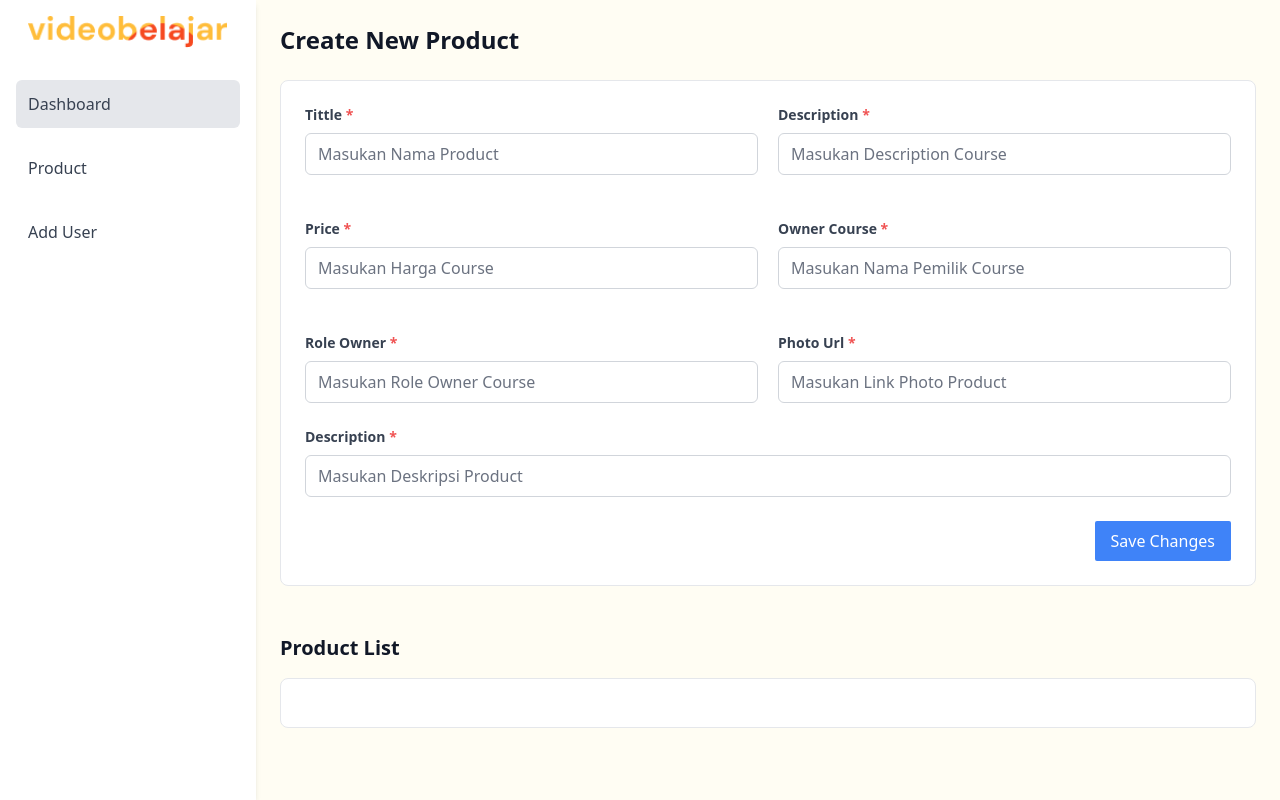
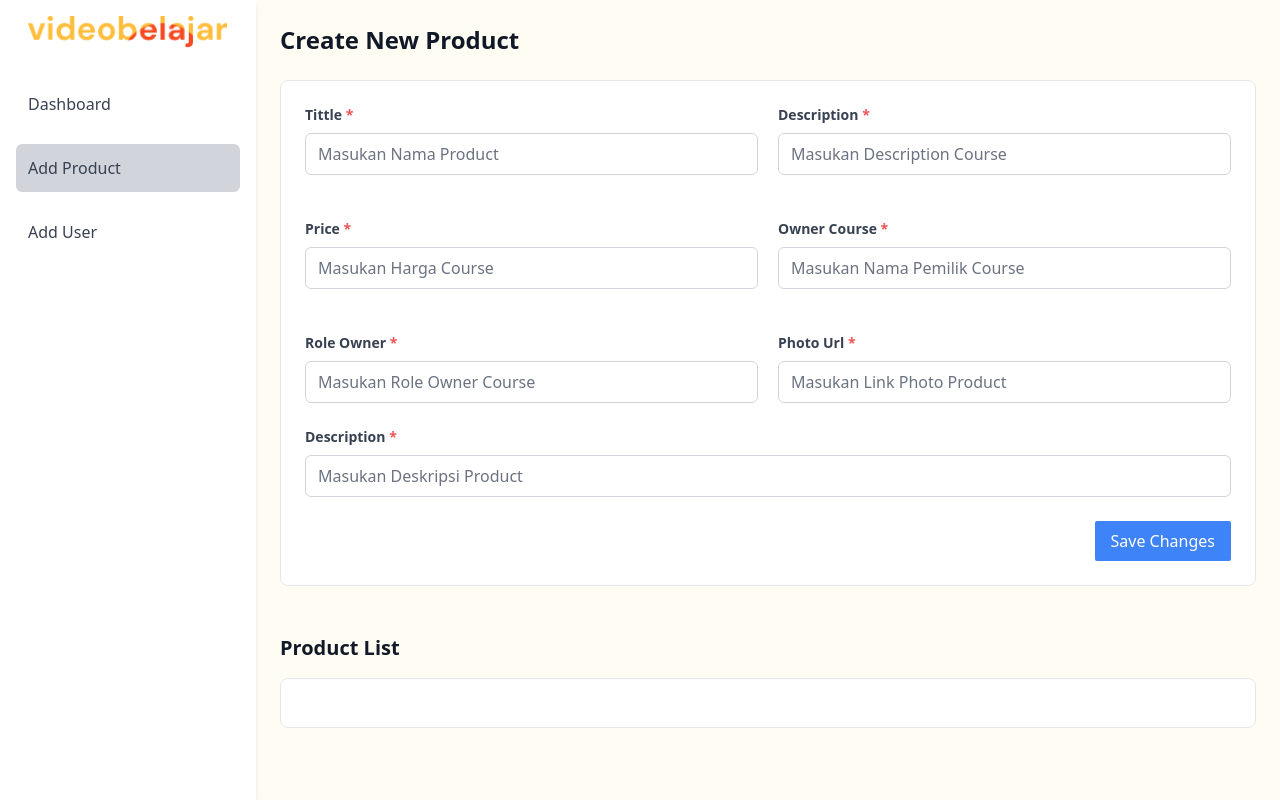
Before and after one commit to Ciptaaaa/VideoBelajar, a React (Vite) app: page /Admin/Product in a window 1280 px wide. Built offline with nearby package versions, Linux system fonts and the light colour scheme.

Commit message:
Feat: Feat UseLocation for maping item

```diff
--- a/src/components/AdminHeader.jsx
+++ b/src/components/AdminHeader.jsx
@@ -1,8 +1,9 @@
 import React from "react";
-import { Link } from "react-router-dom";
-import NavbarLogo from "../assets/logo.png"
+import { Link, useLocation } from "react-router-dom";
+import NavbarLogo from "../assets/logo.png";
 
 const AdminHeader = () => {
+  const location = useLocation();
   return (
     <aside className="w-full md:w-64 bg-white shadow-md p-4 md:fixed md:h-full md:overflow-y-auto">
       <div className="flex items-center justify-center mb-8">
@@ -16,30 +17,20 @@ const AdminHeader = () => {
       </div>
       <nav>
         <ul>
-          <li className="mb-4">
-            <Link
-              className="block text-gray-700 hover:bg-gray-200 rounded-md p-3 bg-gray-200"
-              to="/Admin/Dashboard"
-            >
-              Dashboard
-            </Link>
-          </li>
-          <li className="mb-4">
-            <Link
-              className="block text-gray-700 hover:bg-gray-200 rounded-md p-3 "
-              to="/Admin/Product"
-            >
-              Product
-            </Link>
-          </li>
-          <li className="mb-4">
-            <Link
-              className="block text-gray-700 hover:bg-gray-200 rounded-md p-3 "
-              to="/Admin/AddUser"
-            >
-              Add User
-            </Link>
-          </li>
+          {[
+            { name: "Dashboard", path: "/Admin/Dashboard" },
+            { name: "Add Product", path: "/Admin/Product" },
+            { name: "Add User", path: "/Admin/AddUser" },
+          ].map((item) => (
+            <li className="mb-4" key={item.path}>
+              <Link
+                className={`block text-gray-700 hover:bg-gray-200 rounded-md p-3 ${
+                  location.pathname === item.path ? "bg-gray-300" : "" }`}
+                to={item.path}>
+                {item.name}
+              </Link>
+            </li>
+          ))}
         </ul>
       </nav>
     </aside>
```
